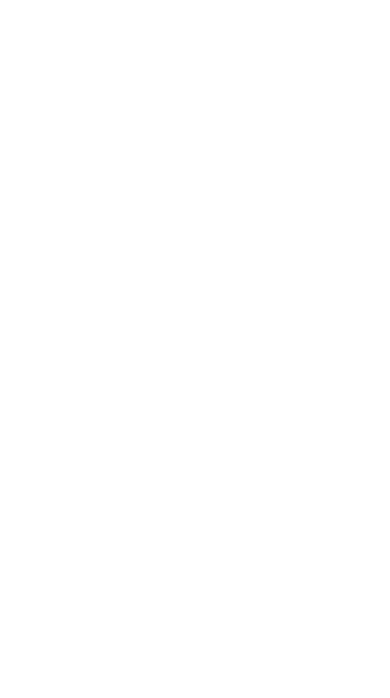
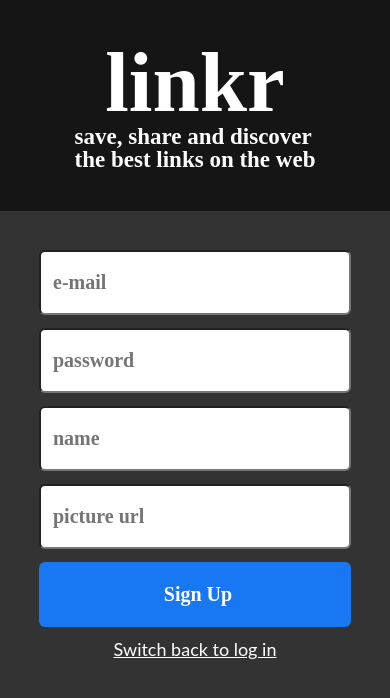
Before and after one commit to rabbithay/linkr, a React (Create React App) app: page /sign-up in a window 390 px wide. Shown: the top 698 px of the page. Built offline with nearby package versions, Linux system fonts and the light colour scheme.

Commit message:
added fully functional and responsive signUp screen

```diff
--- a/src/pages/SignUp/index.jsx
+++ b/src/pages/SignUp/index.jsx
@@ -1,7 +1,213 @@
-import React from 'react';
-export default function SignUp(){
-	return(
-		<>
-		</>
-	);
+import styled from "styled-components";
+import { Link, useHistory } from "react-router-dom";
+import { useState } from "react";
+import Swal from "sweetalert2";
+
+import { SignUpAPI } from "../../service/service.auth";
+
+
+function SignUp() {
+    let [email, setEmail] = useState('');
+    let [password, setPassword] = useState('');
+    let [name, setName] = useState('');
+    let [imgUrl, setImgUrl] = useState('');
+    let [loading, setLoading] = useState(false);
+    let history = useHistory();
+
+    const regexEmail = (email) => {
+        if (/^(([^<>()[\]\\.,;:\s@"]+(\.[^<>()[\]\\.,;:\s@"]+)*)|(".+"))@((\[[0-9]{1,3}\.[0-9]{1,3}\.[0-9]{1,3}\.[0-9]{1,3}\])|(([a-zA-Z\-0-9]+\.)+[a-zA-Z]{2,}))$/.test(email)) {
+            return true
+        }
+        else {
+            return false
+        }
+    }
+
+    const ValidateInputs = () => {
+        if (email.length === 0 || password.length === 0 || name.length === 0 || imgUrl.length === 0) {
+            Swal.fire({
+                icon: 'error',
+                title: 'Quase lá!',
+                text: 'Você deve preencher todos os campos',
+              });
+            return
+        }
+
+        if (!regexEmail(email)) {
+            Swal.fire({
+                icon: 'error',
+                title: 'Oops...',
+                text: 'Insira um e-mail é válido',
+              });
+        }
+        else {
+            HandleResponseFromAPI();
+        }
+    }
+
+    const HandleResponseFromAPI = () => {
+        setLoading(true);
+        SignUpAPI(email, password, name, imgUrl)
+            .then(() => history.push('/'))
+            .catch(() => {
+                Swal.fire({
+                    icon: 'error',
+                    title: 'Oops...',
+                    text: 'Esse e-mail já está cadastrado',
+                  });
+                setLoading(false);
+            });
+    }
+    return (
+        <SignUpPage>
+            <Disclaimer>
+                <Title>linkr</Title>
+                <Description>
+                    save, share and discover<br />the best links on the web
+                </Description>
+            </Disclaimer>
+            <Form >
+                <Input
+                    required
+                    type='email'
+                    placeholder='e-mail'
+                    onChange={(e) => setEmail(e.target.value)}
+                    value={email}
+                />
+                <Input
+                    required
+                    type='password'
+                    placeholder='password'
+                    onChange={(e) => setPassword(e.target.value)} value={password}
+                />
+                <Input
+                    required
+                    type='text'
+                    placeholder='name'
+                    onChange={(e) => setName(e.target.value)}
+                    value={name}
+                />
+                <Input
+                    required
+                    type='url'
+                    placeholder='picture url'
+                    onChange={(e) => setImgUrl(e.target.value)}
+                    value={imgUrl}
+                />
+
+                <Button type='submit' loading={loading ? 1 : 0} onClick={ValidateInputs}>
+                    Sign Up
+                </Button>
+
+                <Link to='/'>
+                    <P>Switch back to log in</P>
+                </Link>
+            </Form>
+        </SignUpPage>
+    );
 }
+
+const SignUpPage = styled.div`
+    width: 100%;
+    height: 100vh;
+    display: flex;
+    font-weight: bold;
+
+    @media(max-width: 600px) {
+        flex-direction: column;
+    }
+`
+
+const Disclaimer = styled.div`
+    width: 65%;
+    height: 100%;
+    background-color: #151515;
+    box-shadow: 4px 0px 4px 0px #00000040;
+    color: #FFFFFF;
+    display: flex;
+    flex-direction: column;
+    justify-content: center;
+    align-items: flex-start;
+    padding-left: 10%;
+
+    @media(max-width: 600px) {
+        align-items: center;
+        padding-left: 0px;
+        width: 100%;
+        height: 25%;
+    }
+`
+
+const Title = styled.p`
+    font-size: 106px;
+    margin-bottom: 25px;
+    font-family: 'Passion one';
+
+    @media(max-width: 600px) {
+        margin-bottom: 0px;
+        font-size: 85px;
+    }
+`
+
+const Description = styled.p`
+    font-size: 43px;
+    font-family: 'Oswald';
+
+    @media(max-width: 600px) {
+        font-size: 23px;
+    }
+`
+
+const Form = styled.div`
+    width: 35%;
+    height: 100%;
+    background-color: #333333;
+    display: flex;
+    flex-direction: column;
+    justify-content: center;
+    align-items: center;
+    @media(max-width: 600px) {
+        justify-content: flex-start;
+        padding-top: 10%;
+        width: 100%;
+        height: 75%;
+    }
+`
+
+const Input = styled.input`
+    width: 80%;
+    height: 65px;
+    background: #FFFFFF;
+    color: #9F9F9F;
+    border-radius: 6px;
+    margin-bottom: 13px;
+    font-size: 20px;
+    padding-left: 12px;
+    font-weight: bold;
+    font-family: 'Oswald';
+`
+
+const Button = styled.button`
+    width: 80%;
+    height: 65px;
+    background: #1877F2;
+    color: #FFFFFF;
+    border-radius: 6px;
+    margin-bottom: 13px;
+    cursor: pointer;
+    pointer-events: ${props => props.loading ? 'none' : 'all'};
+    font-size: 20px;
+    padding-left: 12px;
+    font-weight: bold;
+    font-family: 'Oswald';
+`
+
+const P = styled.p`
+    color: #FFFFFF;
+    text-decoration: underline;
+    font-size: 18px;
+    font-family: 'Lato';
+    font-weight: normal;
+`
+
+export default SignUp
--- /dev/null
+++ b/src/service/service.auth.js
@@ -0,0 +1,18 @@
+import axios from 'axios';
+
+const SignUpAPI = (email, password, username, pictureUrl) => {
+    let body =
+    {
+        email,
+        password,
+        username,
+        pictureUrl
+    };
+
+    const promise = axios.post('https://mock-api.bootcamp.respondeai.com.br/api/v2/linkr/sign-up', body);
+    return promise
+}
+
+export {
+    SignUpAPI
+}
```
